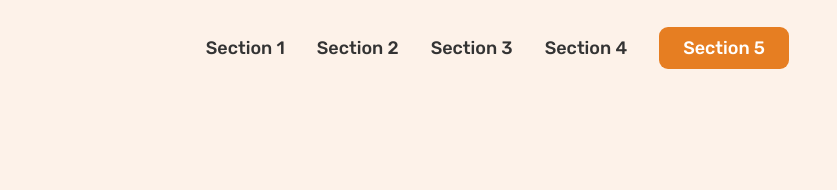
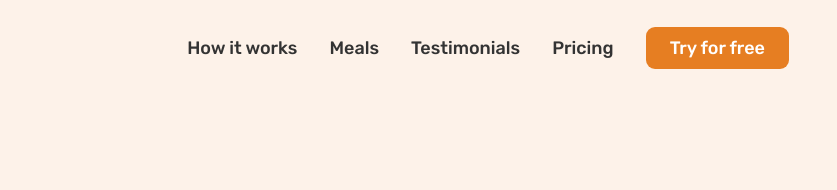
Before and after one commit to OZT92/Omnifood, a plain HTML site: page index.html in a window 1280 px wide. Shown: the top 190 px of the page, 443-1280 px from the left. Drawn offline with nearby package versions, Linux system fonts and the light colour scheme.

Commit message:
changed nav. names

```diff
--- a/index.html
+++ b/index.html
@@ -32,11 +32,11 @@
       </a>
       <nav class="main-nav">
         <ul class="main-nav-list">
-          <li><a class="main-nav-link" href="#">Section 1</a></li>
-          <li><a class="main-nav-link" href="#">Section 2</a></li>
-          <li><a class="main-nav-link" href="#">Section 3</a></li>
-          <li><a class="main-nav-link" href="#">Section 4</a></li>
-          <li><a class="main-nav-link nav-cta" href="#">Section 5</a></li>
+          <li><a class="main-nav-link" href="#">How it works</a></li>
+          <li><a class="main-nav-link" href="#">Meals</a></li>
+          <li><a class="main-nav-link" href="#">Testimonials</a></li>
+          <li><a class="main-nav-link" href="#">Pricing</a></li>
+          <li><a class="main-nav-link nav-cta" href="#">Try for free</a></li>
         </ul>
       </nav>
     </header>
```
